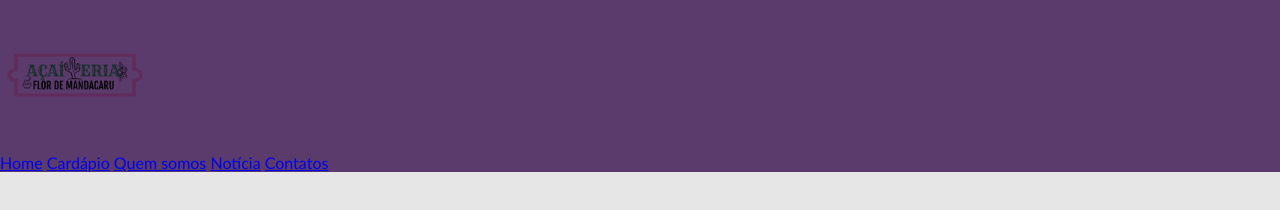
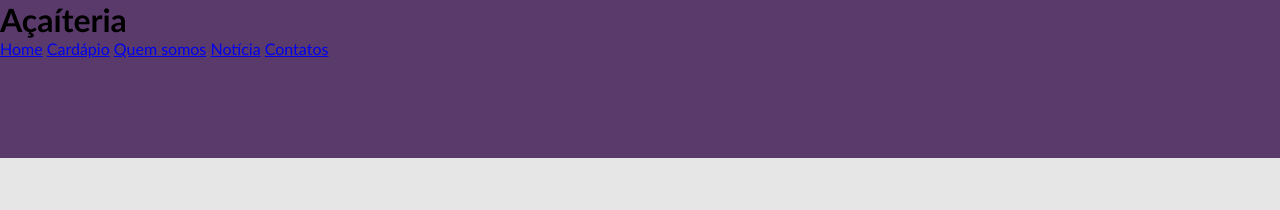
Before and after one commit to Arthurvs1022/site-acai, a plain HTML site: page Site_mandacaru/index.html in a window 1280 px wide. Drawn offline with Linux system fonts and the light colour scheme.

Commit message:
subindo cabeçalho
ainda estou fazendo a cabeçalho nada muito demorado

```diff
--- a/Site_mandacaru/estilo.css
+++ b/Site_mandacaru/estilo.css
@@ -4,11 +4,12 @@
    padding: 0;
 }
 body{
+
     font-size: 1em;
     font-family: "trebuchet MS", Arial, Helvetica, sans-serif;
-    background: #e6e6e6;
+    background: #e6e6e6 url(imagens/fundo.png) repeat-x;
 }
 /* Layout */
 #area-cabecalho{
-    background-color: #5A3B6B;
+
 }
--- a/Site_mandacaru/index.html
+++ b/Site_mandacaru/index.html
@@ -8,10 +8,11 @@
 </head>
 <body>
 <div id="area-cabecalho">
-
-    <div id="area-logo">
-      <img src="imagens/logo.png" alt="" width="150px">
-    </div>
+    <header>
+     <div id="area-logo">
+      <h1>Açaíteria</h1>
+     </div>
+    </header>
   <div id="area-menu">
     <a href="index.html">Home</a>
     <a href="cardapio.html" >Cardápio</a>
```
Also changed, not shown: Site_mandacaru/imagens/fundo.png (added).
